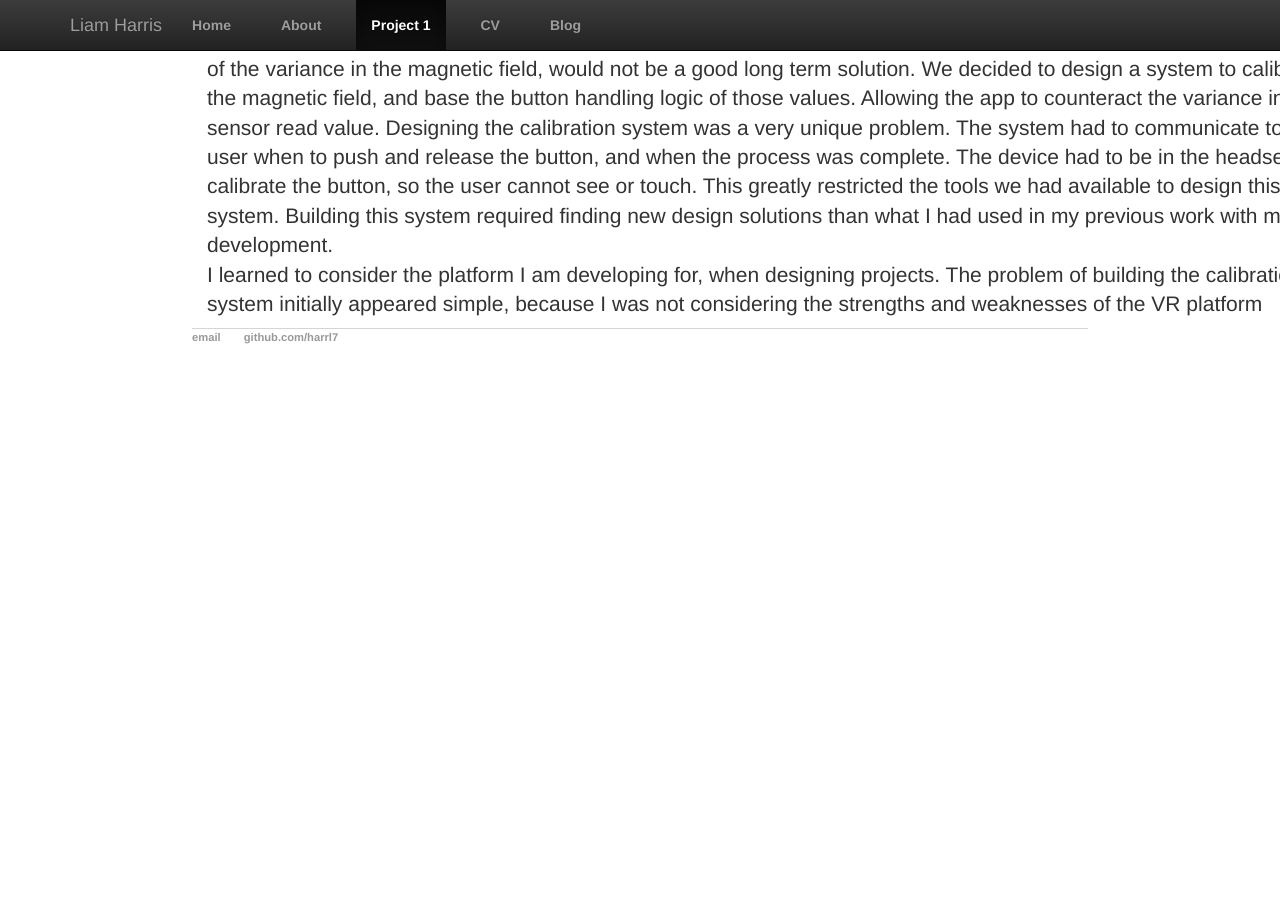
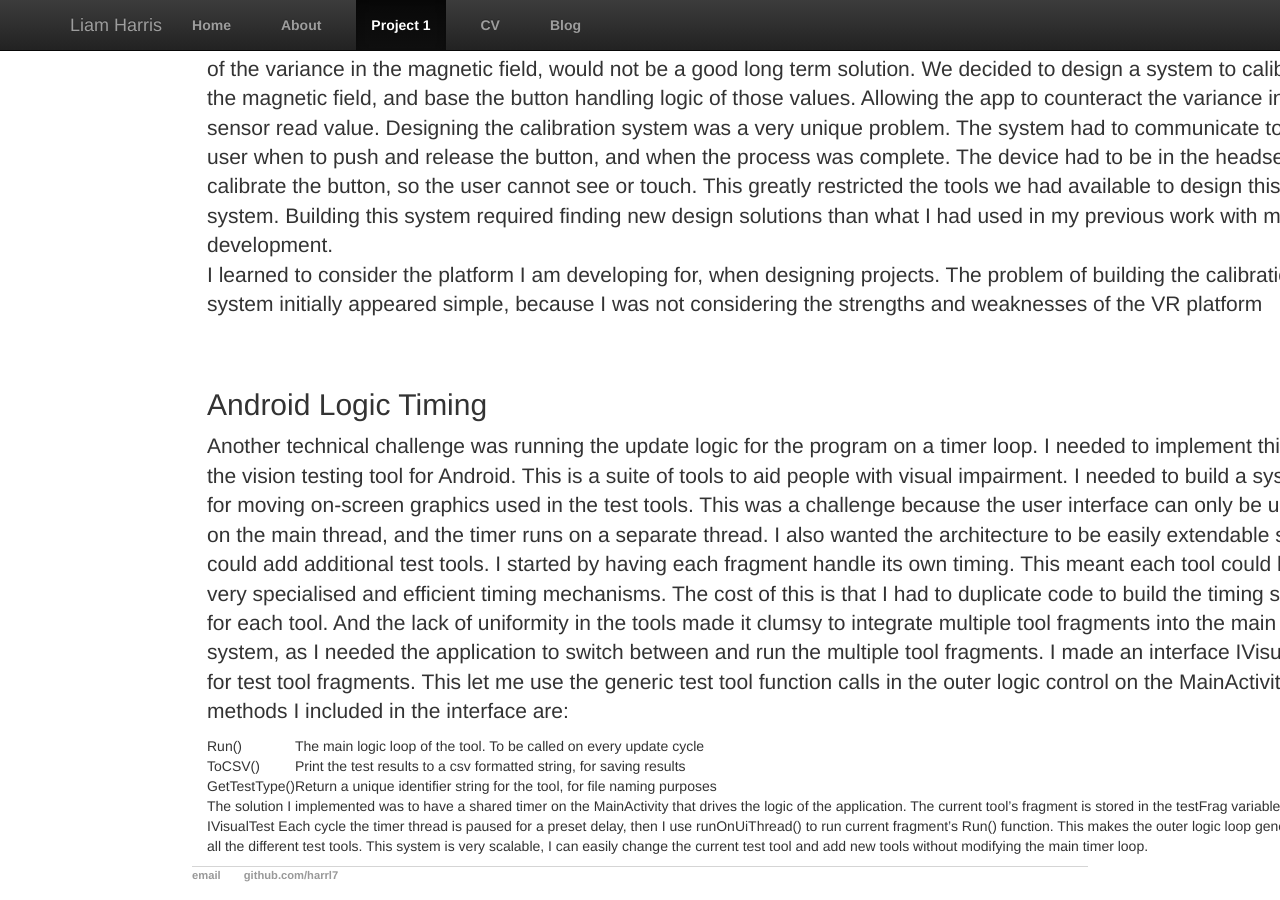
Before and after one commit to harrl7/harrl7.github.io, a Jekyll site: the page built from project1/index.html, in a window 1280 px wide and 900 px high, scrolled down 1307 px. Built offline with Jekyll 4.4.1, drawn with Linux system fonts in a browser that asks for light colours; before the commit the page ends 1712 px from its top, so only the background shows below that.

Commit message:
Create index.html

```diff
--- a/project1/index.html
+++ b/project1/index.html
@@ -35,4 +35,23 @@ title: Project 1
 	I learned to consider the platform I am developing for, when designing projects. The problem of building the calibration system initially appeared simple, because I was not considering the strengths and weaknesses of the VR platform
 	</p>
 
+	<br><br>
+
+	<h2>Android Logic Timing</h2>
+
+	<p>
+	Another technical challenge was running the update logic for the program on a timer loop. I needed to implement this on the vision testing tool for Android. This is a suite of tools to aid people with visual impairment. I needed to build a system for moving on-screen graphics used in the test tools. This was a challenge because the user interface can only be updated on the main thread, and the timer runs on a separate thread. I also wanted the architecture to be easily extendable so I could add additional test tools.
+	I started by having each fragment handle its own timing. This meant each tool could have very specialised and efficient timing mechanisms. The cost of this is that I had to duplicate code to build the timing system for each tool. And the lack of uniformity in the tools made it clumsy to integrate multiple tool fragments into the main system, as I needed the application to switch between and run the multiple tool fragments.
+	I made an interface IVisualTest for test tool fragments. This let me use the generic test tool function calls in the outer logic control on the MainActivity.
+	The methods I included in the interface are:
+
+	<table>
+		<tr> <td>Run()</td> 	    <td>The main logic loop of the tool. To be called on every update cycle</td> </tr>
+		<tr> <td>ToCSV()</td> 	    <td>Print the test results to a csv formatted string, for saving results</td> </tr>
+		<tr> <td>GetTestType()</td> <td>Return a unique identifier string for the tool, for file naming purposes</td> <t/r>
+	</table>
+
+	The solution I implemented was to have a shared timer on the MainActivity that drives the logic of the application. The current tool’s fragment is stored in the testFrag variable of type IVisualTest Each cycle the timer thread is paused for a preset delay, then I use runOnUiThread() to run current fragment’s Run() function. This makes the outer logic loop generic across all the different test tools. This system is very scalable, I can easily change the current test tool and add new tools without modifying the main timer loop.
+	</p>
+
 </div><!-- /.blurb -->
```
